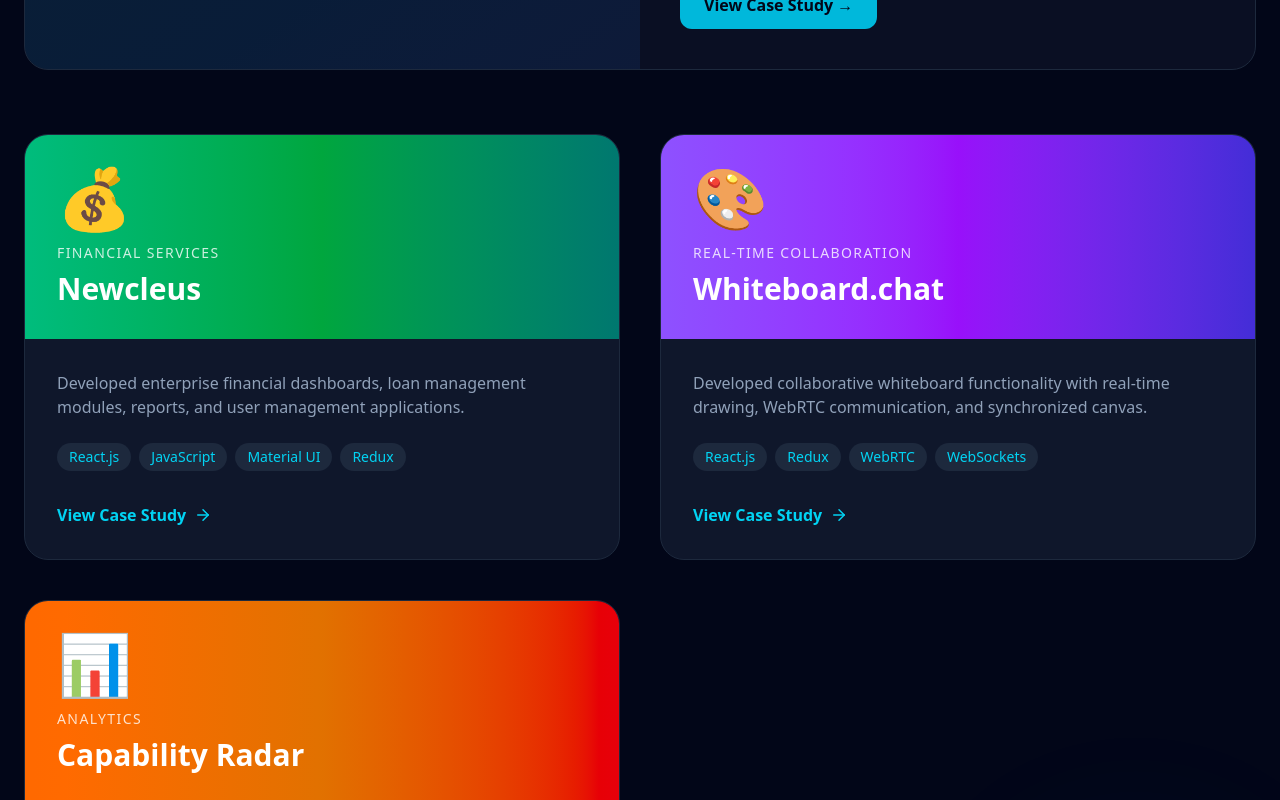
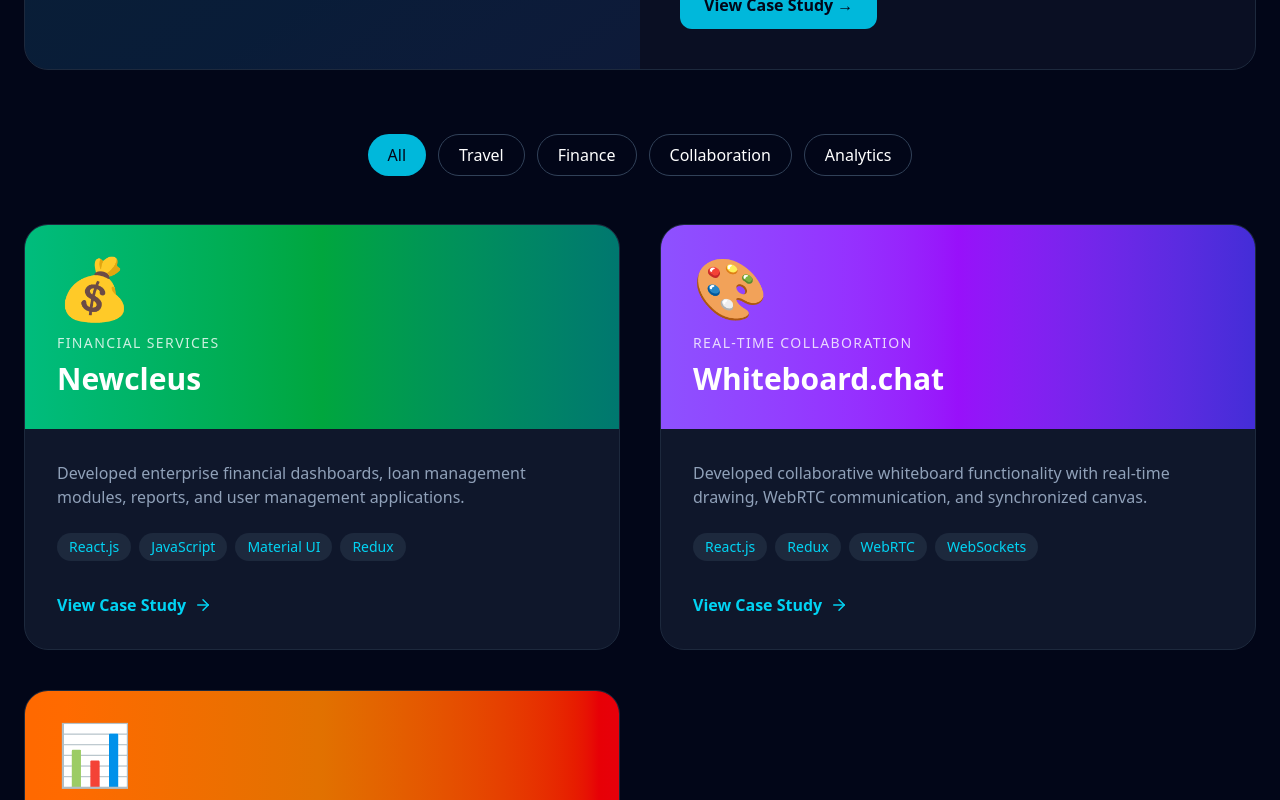
Before and after one commit to tariqaziz123/portfolio-nextjs, a Next.js app: page / in a window 1280 px wide. Shown: the part 5140-5940 px from the top of the page. Built offline with nearby package versions, Linux system fonts and the light colour scheme.

Commit message:
added filter functionality for projects

```diff
--- /dev/null
+++ b/components/Projects/ProjectFilter.tsx
@@ -0,0 +1,36 @@
+type Props = {
+  categories: string[];
+  selected: string;
+  onChange: (category: string) => void;
+};
+
+export default function ProjectFilter({
+  categories,
+  selected,
+  onChange,
+}: Props) {
+  return (
+    <div className="mb-12 flex flex-wrap justify-center gap-3">
+      {categories.map((category) => (
+        <button
+          key={category}
+          onClick={() => onChange(category)}
+          className={`
+            rounded-full
+            px-5
+            py-2
+            transition-all
+            duration-300
+            ${
+              selected === category
+                ? "bg-cyan-500 text-slate-950"
+                : "border border-slate-700 hover:border-cyan-500 hover:text-cyan-400"
+            }
+          `}
+        >
+          {category}
+        </button>
+      ))}
+    </div>
+  );
+}
--- a/components/Projects/Projects.tsx
+++ b/components/Projects/Projects.tsx
@@ -1,3 +1,8 @@
+"use client";
+
+import { useMemo, useState } from "react";
+
+import ProjectFilter from "./ProjectFilter";
 import SectionTitle from "@/components/SectionTitle/SectionTitle";
 
 import { projects } from "@/components/data/projects";
@@ -9,6 +14,13 @@
 
 export default function Projects() {
 
+  const categories = [
+    "All",
+    ...new Set(projects.map((p) => p.domain)),
+  ];
+
+  const [selected, setSelected] = useState("All");
+
   const featuredProject = projects.find(
     (project) => project.featured
   );
@@ -16,6 +28,14 @@
   const otherProjects = projects.filter(
     (project) => !project.featured
   );
+
+  const filteredProjects = useMemo(() => {
+    if (selected === "All") return otherProjects;
+
+    return otherProjects.filter(
+      (project) => project.domain === selected
+    );
+  }, [selected, otherProjects]);
 
   return (
     <FadeIn delay={0.3}>
@@ -29,8 +49,16 @@
           <FeaturedProject project={featuredProject} />
         )}
 
-        <div className="mt-16 grid gap-10 lg:grid-cols-2">
-          {otherProjects.map((project) => (
+        <div className="mt-16 flex flex-col items-center justify-center">
+          <ProjectFilter
+          categories={categories}
+          selected={selected}
+          onChange={setSelected}
+        />
+        </div>
+        <div className="mt-0 grid gap-10 lg:grid-cols-2">
+
+          {filteredProjects.map((project) => (
             <ProjectCard
               key={project.slug}
               project={project}
--- a/components/data/projects.ts
+++ b/components/data/projects.ts
@@ -8,6 +8,7 @@
     featured: true,
 
     category: "Travel Tech",
+    domain: "Travel",
 
     duration: "Jan 2026 - Apr 2026",
 
@@ -68,6 +69,7 @@
     featured: false,
 
     category: "Financial Services",
+    domain: "Finance",
 
     duration: "2023 - 2025",
 
@@ -123,6 +125,7 @@
 
     title: "Whiteboard.chat",
     featured: false,
+    domain: "Collaboration",
 
     category: "Real-Time Collaboration",
 
@@ -179,6 +182,7 @@
 
     title: "Capability Radar",
     featured: false,
+    domain: "Analytics",
 
     category: "Analytics",
 
--- a/types/projects.ts
+++ b/types/projects.ts
@@ -1,16 +1,18 @@
-export interface Project {
+export type Project = {
   slug: string;
   title: string;
   featured: boolean;
+
   category: string;
+
+  domain: string; // 👈 NEW
+
   duration: string;
   client: string;
 
-  icon: string;
-  gradient: string;
-
   image?: string;
-  gallery?: string[];
+  icon?: string;
+  gradient?: string;
 
   overview: string;
   problem: string;
@@ -21,4 +23,6 @@
   technologies: string[];
   features: string[];
   challenges: string[];
-}
+
+  gallery?: string[];
+};
```
